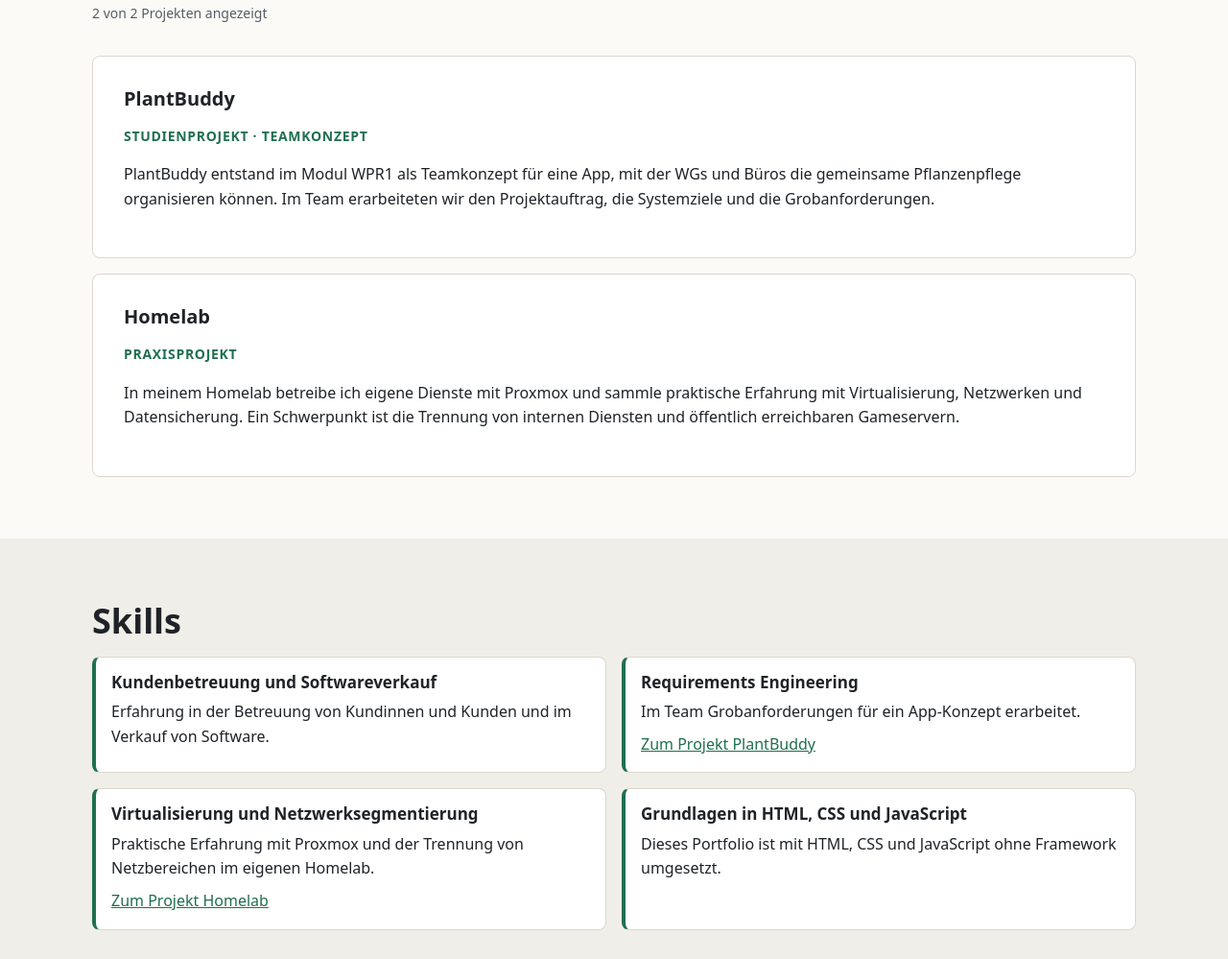
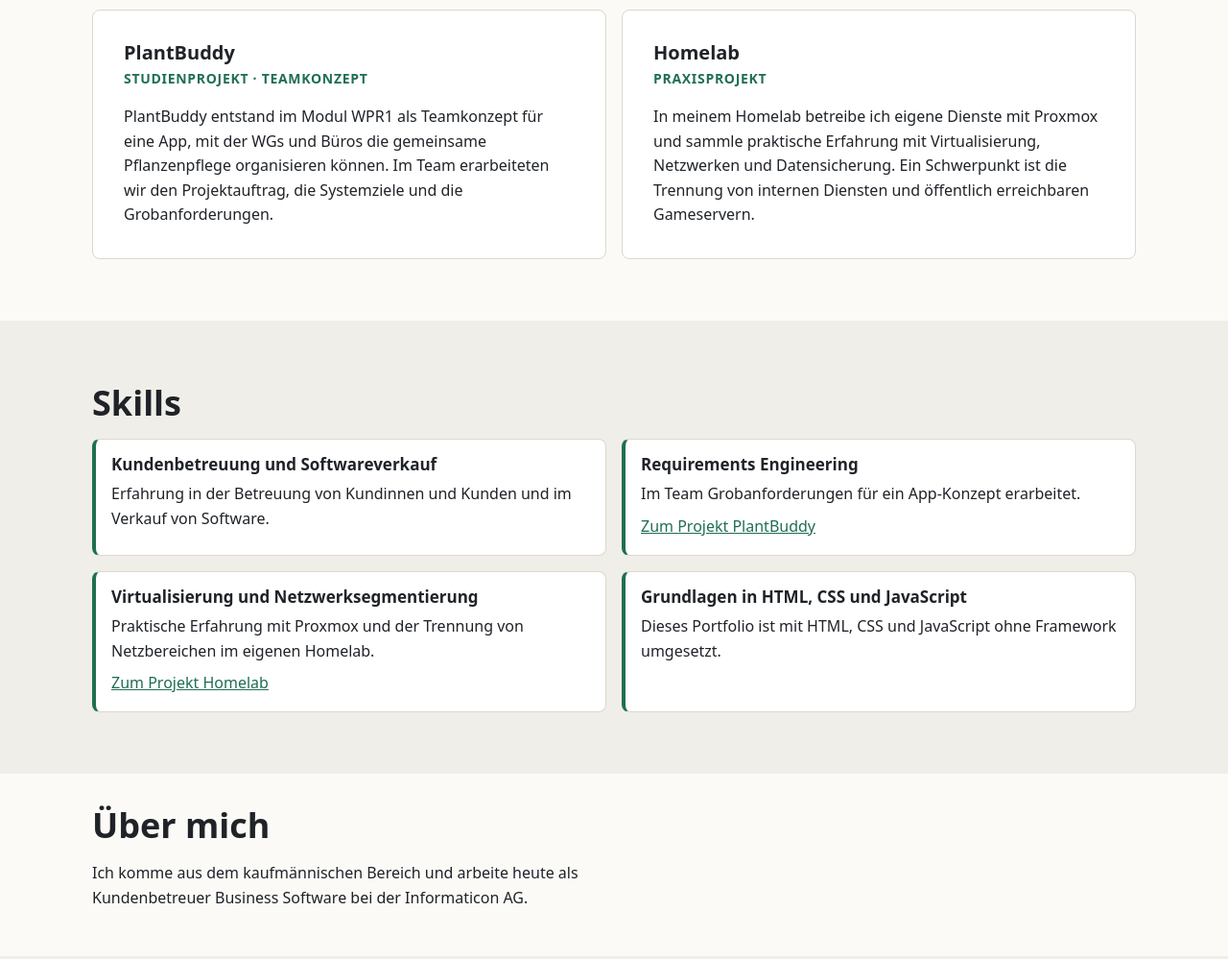
Before and after one commit to titoa123/portfolio-page, a plain HTML site: page index.html in a window 1280 px wide. Shown: the part 613-1612 px from the top of the page at 96% size. Drawn offline with Linux system fonts and the light colour scheme.

Commit message:
fix: refine portfolio layout and filter focus
Co-Authored-By: Claude Opus 5.5 <noreply@anthropic.com>

```diff
--- a/css/styles.css
+++ b/css/styles.css
@@ -166,8 +166,9 @@ main:focus {
   text-decoration: underline;
 }
 
+/* Unten knapper, damit der Einstieg nicht weit von «Projekte» absteht */
 .hero {
-  padding-block: var(--space-xl);
+  padding-block: var(--space-xl) var(--space-m);
 }
 
 .lead {
@@ -224,6 +225,8 @@ main:focus {
   color: var(--color-accent);
   font: inherit;
   cursor: pointer;
+  /* Muss der Browser beim Fokus scrollen, bleibt etwas Luft zum Fensterrand */
+  scroll-margin-block: var(--space-m);
 }
 
 .filter-button:hover {
@@ -240,16 +243,26 @@ main:focus {
   text-underline-offset: 0.25em;
 }
 
+/* Fokusrahmen innen statt aussen: Der Browser scrollt nicht, solange die Schaltfläche
+   selbst sichtbar ist. Ein Rahmen ausserhalb konnte darum am Fensterrand abgeschnitten
+   werden. Der weisse Innenstreifen trennt den Rahmen von der Füllung der aktiven Auswahl. */
+.filter-button:focus-visible {
+  outline-offset: -3px;
+  box-shadow: inset 0 0 0 4px var(--color-surface);
+}
+
 .project-filter-status {
   margin: var(--space-s) 0 0;
   font-size: 0.875rem;
   color: var(--color-muted);
 }
 
-/* Projektkarten: mobil untereinander */
+/* Projektkarten: nebeneinander, sobald zwei Spalten mit mindestens 24rem Platz haben.
+   auto-fit lässt leere Spalten wegfallen: Nach dem Filtern nutzt eine einzelne Karte
+   die volle Breite. */
 .card-grid {
   display: grid;
-  grid-template-columns: 1fr;
+  grid-template-columns: repeat(auto-fit, minmax(min(100%, 24rem), 1fr));
   gap: var(--space-m);
 }
 
@@ -260,12 +273,27 @@ main:focus {
   border-radius: var(--radius);
 }
 
+/* Einheitlicher Kartenkopf: Titel, Kategorie, Kurzbeschreibung */
+.card h3 {
+  margin-bottom: var(--space-xs);
+}
+
+.card > :last-child {
+  margin-bottom: 0;
+}
+
 .card-tag {
   font-size: 0.875rem;
   font-weight: 600;
   text-transform: uppercase;
   letter-spacing: 0.05em;
   color: var(--color-accent);
+}
+
+/* Fliesstext auf rund 65 Zeichen pro Zeile begrenzen; Karten und Abschnitte bleiben breit */
+.card p,
+.section > .container > p {
+  max-inline-size: 65ch;
 }
 
 /* Skills: mobil untereinander, ab 48rem zweispaltig */
@@ -326,12 +354,13 @@ main:focus {
     z-index: 10;
   }
 
-  .card-grid {
-    grid-template-columns: repeat(2, 1fr);
+  .section {
+    padding-block: var(--space-xl);
   }
 
-  .section {
-    padding-block: var(--space-xl);
+  /* Kurze Abschnitte mit nur einem Absatz brauchen weniger Innenabstand */
+  .section-compact {
+    padding-block: var(--space-l);
   }
 
   .card {
@@ -341,9 +370,4 @@ main:focus {
   .skill-list {
     grid-template-columns: repeat(2, 1fr);
   }
-
-  /* Das längere Fallbeispiel nutzt die volle Breite */
-  .card-case {
-    grid-column: 1 / -1;
-  }
 }
--- a/index.html
+++ b/index.html
@@ -54,7 +54,7 @@
         </div>
 
         <div class="card-grid">
-          <article id="plantbuddy" class="card card-case" data-category="studium" aria-labelledby="plantbuddy-title">
+          <article id="plantbuddy" class="card" data-category="studium" aria-labelledby="plantbuddy-title">
             <h3 id="plantbuddy-title">PlantBuddy</h3>
             <p class="card-tag">Studienprojekt · Teamkonzept</p>
             <p>
@@ -63,7 +63,7 @@
               Projektauftrag, die Systemziele und die Grobanforderungen.
             </p>
           </article>
-          <article id="homelab" class="card card-case" data-category="praxis" aria-labelledby="homelab-title">
+          <article id="homelab" class="card" data-category="praxis" aria-labelledby="homelab-title">
             <h3 id="homelab-title">Homelab</h3>
             <p class="card-tag">Praxisprojekt</p>
             <p>
@@ -107,7 +107,7 @@
       </div>
     </section>
 
-    <section id="ueber-mich" class="section" aria-labelledby="ueber-mich-title">
+    <section id="ueber-mich" class="section section-compact" aria-labelledby="ueber-mich-title">
       <div class="container">
         <h2 id="ueber-mich-title">Über mich</h2>
         <p>
@@ -117,7 +117,7 @@
       </div>
     </section>
 
-    <section id="hobbys" class="section section-alt" aria-labelledby="hobbys-title">
+    <section id="hobbys" class="section section-alt section-compact" aria-labelledby="hobbys-title">
       <div class="container">
         <h2 id="hobbys-title">Hobbys</h2>
         <p>
```
Also changed, not shown: 1 other file.
